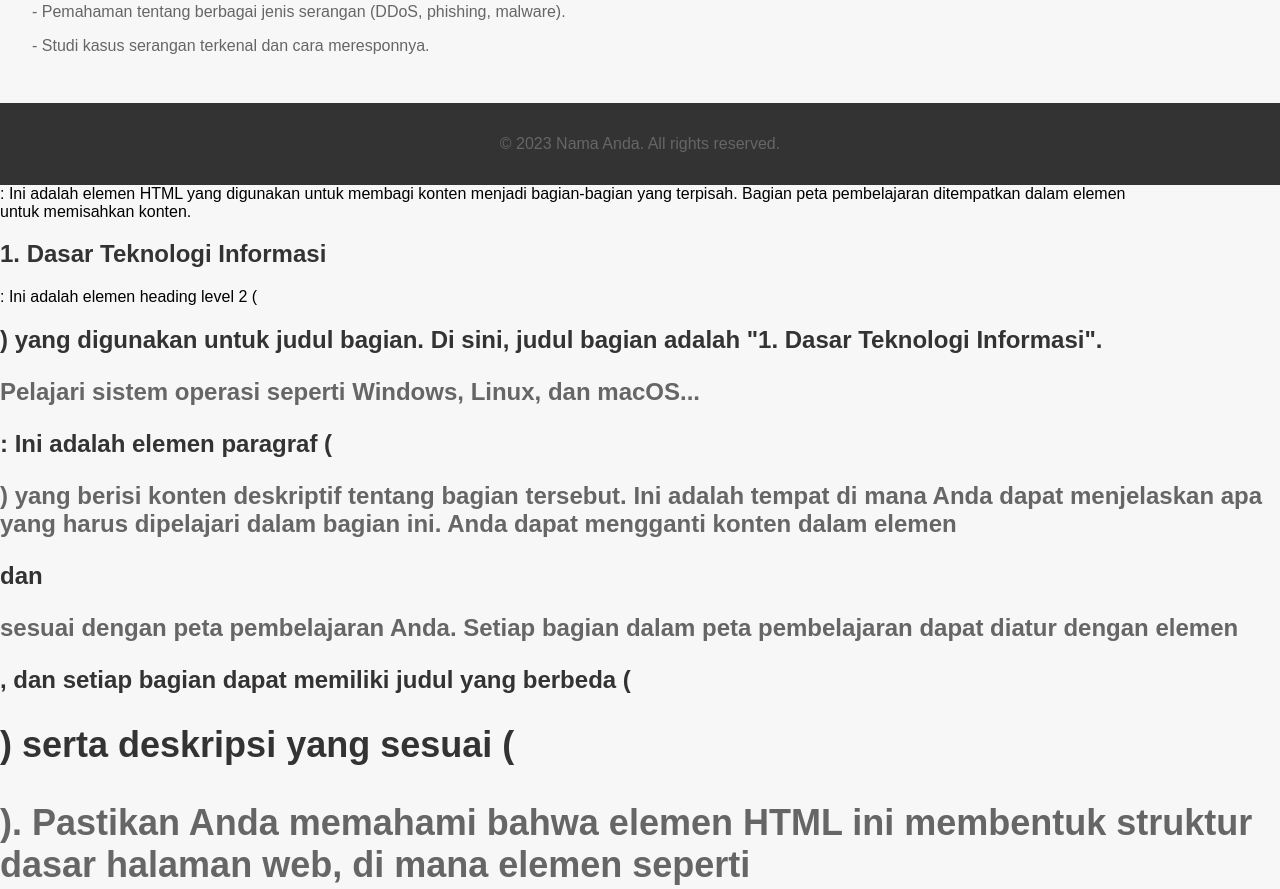
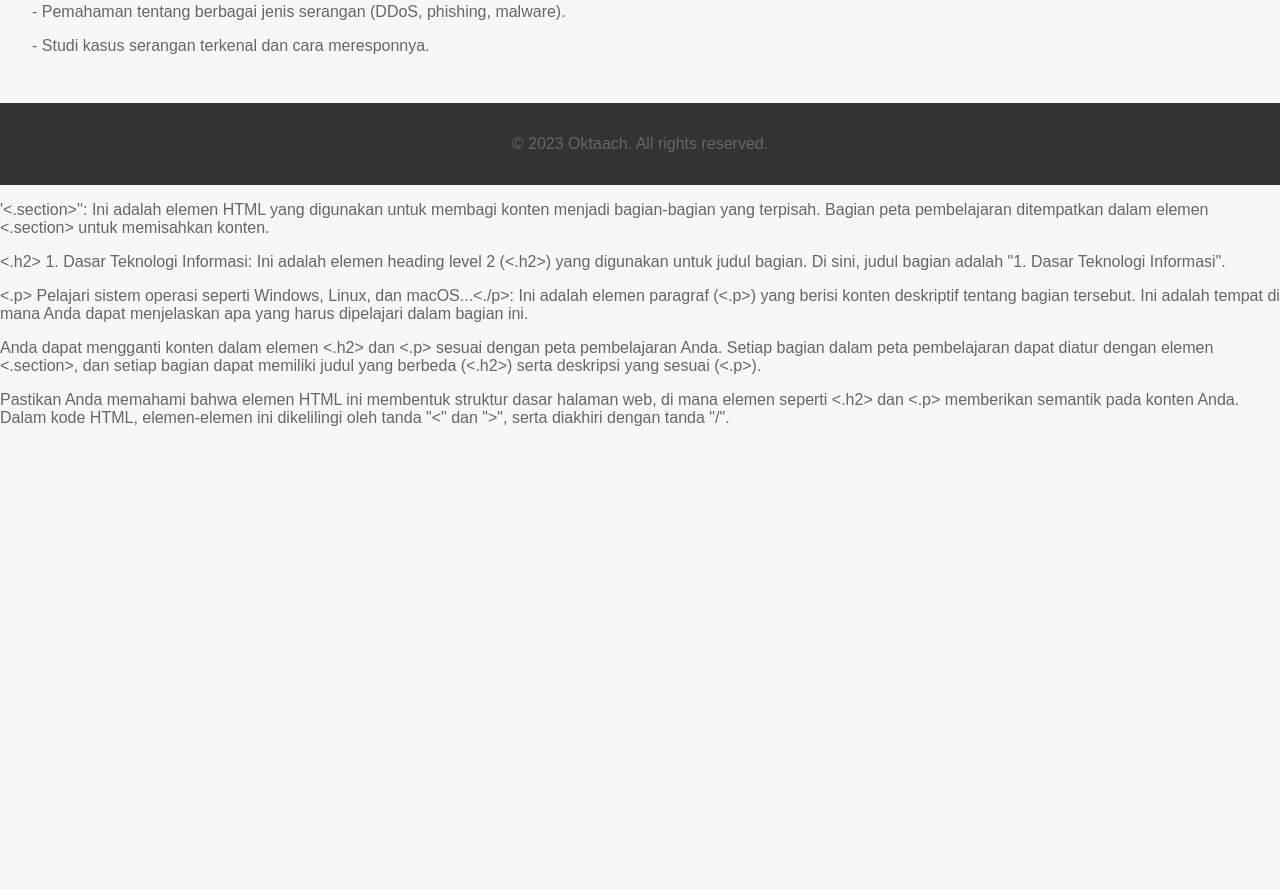
Before and after one commit to oktaach/oktaach.github.io, a plain HTML site: page index.html in a window 1280 px wide. Shown: the part 996-1885 px from the top of the page. After the commit the page ends 1439 px from the top, so only its background shows below. Drawn offline with Linux system fonts and the light colour scheme.

Commit message:
Update index.html

```diff
--- a/index.html
+++ b/index.html
@@ -78,13 +78,15 @@
     </section>
   </main>
   <footer>
-    <p>&copy; 2023 Nama Anda. All rights reserved.</p>
+    <p>&copy; 2023 Oktaach. All rights reserved.</p>
   </footer>
 </body>
 </html>
 
-<section>: Ini adalah elemen HTML yang digunakan untuk membagi konten menjadi bagian-bagian yang terpisah. Bagian peta pembelajaran ditempatkan dalam elemen <section> untuk memisahkan konten.
-<h2>1. Dasar Teknologi Informasi</h2>: Ini adalah elemen heading level 2 (<h2>) yang digunakan untuk judul bagian. Di sini, judul bagian adalah "1. Dasar Teknologi Informasi".
-<p>Pelajari sistem operasi seperti Windows, Linux, dan macOS...</p>: Ini adalah elemen paragraf (<p>) yang berisi konten deskriptif tentang bagian tersebut. Ini adalah tempat di mana Anda dapat menjelaskan apa yang harus dipelajari dalam bagian ini.
-Anda dapat mengganti konten dalam elemen <h2> dan <p> sesuai dengan peta pembelajaran Anda. Setiap bagian dalam peta pembelajaran dapat diatur dengan elemen <section>, dan setiap bagian dapat memiliki judul yang berbeda (<h2>) serta deskripsi yang sesuai (<p>).
-Pastikan Anda memahami bahwa elemen HTML ini membentuk struktur dasar halaman web, di mana elemen seperti <h2> dan <p> memberikan semantik pada konten Anda. Dalam kode HTML, elemen-elemen ini dikelilingi oleh tanda "<" dan ">", serta diakhiri dengan tanda "/".
+<section>
+<p>'<.section>'': Ini adalah elemen HTML yang digunakan untuk membagi konten menjadi bagian-bagian yang terpisah. Bagian peta pembelajaran ditempatkan dalam elemen <.section> untuk memisahkan konten.</p>
+<p><.h2> 1. Dasar Teknologi Informasi</.h2>: Ini adalah elemen heading level 2 (<.h2>) yang digunakan untuk judul bagian. Di sini, judul bagian adalah "1. Dasar Teknologi Informasi".</p>
+<p> <.p> Pelajari sistem operasi seperti Windows, Linux, dan macOS...<./p>: Ini adalah elemen paragraf (<.p>) yang berisi konten deskriptif tentang bagian tersebut. Ini adalah tempat di mana Anda dapat menjelaskan apa yang harus dipelajari dalam bagian ini. </p>
+<p>Anda dapat mengganti konten dalam elemen <.h2> dan <.p> sesuai dengan peta pembelajaran Anda. Setiap bagian dalam peta pembelajaran dapat diatur dengan elemen <.section>, dan setiap bagian dapat memiliki judul yang berbeda (<.h2>) serta deskripsi yang sesuai (<.p>).</p>
+<p> Pastikan Anda memahami bahwa elemen HTML ini membentuk struktur dasar halaman web, di mana elemen seperti <.h2> dan <.p> memberikan semantik pada konten Anda. Dalam kode HTML, elemen-elemen ini dikelilingi oleh tanda "<" dan ">", serta diakhiri dengan tanda "/".</p>
+</section>
```
